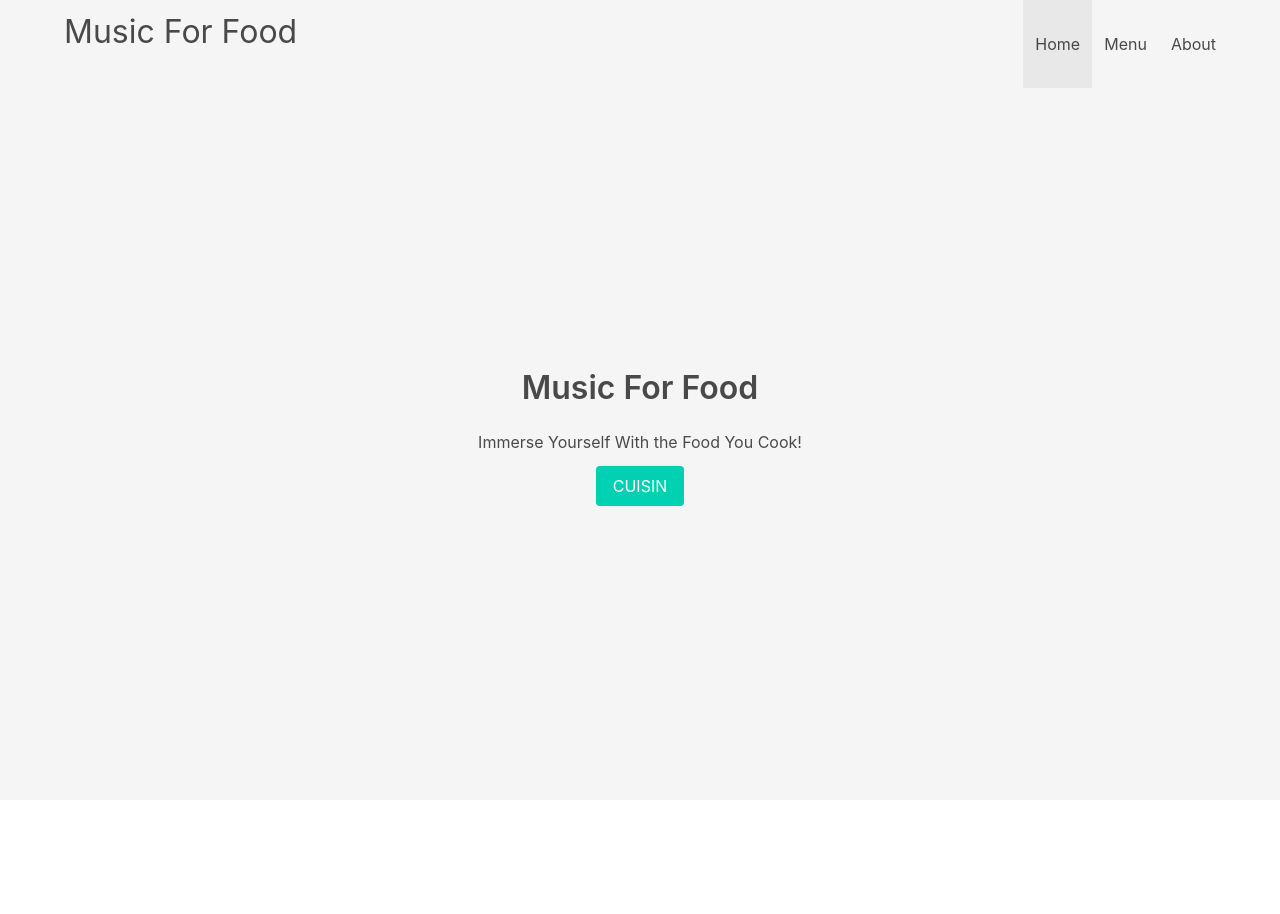
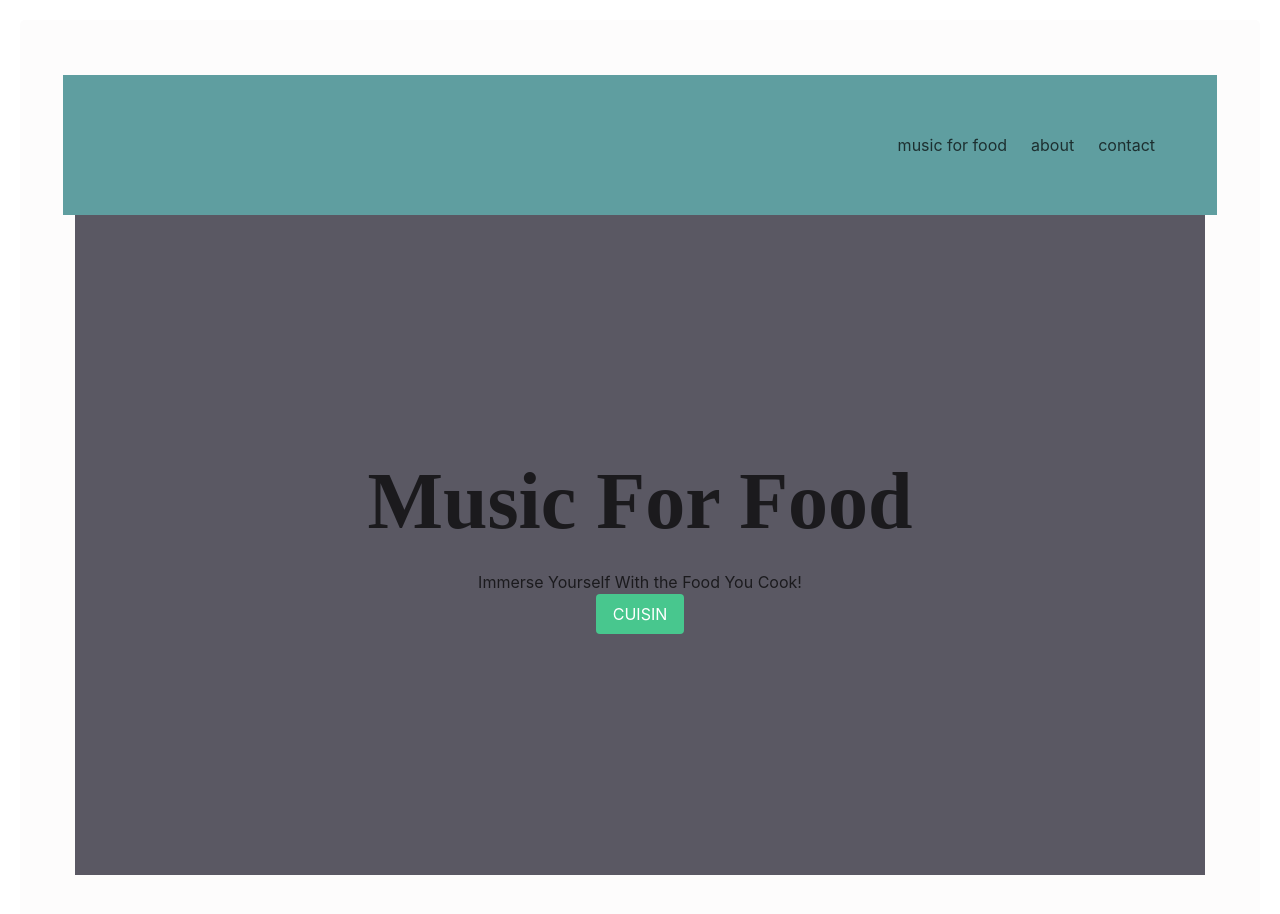
Before and after one commit to ktywelch/MusicForFood, a plain HTML site: page assets/html/first-page.html in a window 1280 px wide. Before the commit the page ends 800 px from the top, so only its background shows below. Drawn offline with nearby package versions, Linux system fonts and the light colour scheme.

Commit message:
adjusting and fixing minor issues from html

```diff
--- a/assets/html/first-page.html
+++ b/assets/html/first-page.html
@@ -5,6 +5,7 @@
     <meta name="viewport" content="width=device-width, initial-scale=1.0">
     <title>Document</title>
     <link rel="stylesheet" href="https://cdn.jsdelivr.net/npm/bulma@0.9.1/css/bulma.min.css">
+    <link rel="stylesheet" href="../css/style-page1.css">
 </head>
 <body>
     <section class="hero is-light is-fullheight">
@@ -12,9 +13,6 @@
           <header class="navbar">
             <div class="container">
               <div class="navbar-brand">
-                <a class="navbar-item title">
-                  <h1>Music For Food</h1>
-                </a>
                 <span class="navbar-burger burger" data-target="navbarMenuHeroC">
                   <span></span>
                   <span></span>
@@ -23,14 +21,14 @@
               </div>
               <div id="navbarMenuHeroC" class="navbar-menu">
                 <div class="navbar-end">
-                  <a class="navbar-item is-active">
-                    Home
+                  <a class="navbar-item">
+                    music for food
                   </a>
                   <a class="navbar-item">
-                    Menu
+                    about
                   </a>
                   <a class="navbar-item">
-                    About
+                    contact
                   </a>
                 </div>
               </div>
@@ -42,8 +40,8 @@
                 <h1 class="title">Music For Food</h1>
                 <h2>Immerse Yourself With the Food You Cook!</h2>
                 <!-- i prefer cuisin here  -->
-                <a class="button is-primary my-3">CUISIN</a>
+                <a class="button is-success">CUISIN</a>
             </div>
-</section>
+    </section>
 </body>
 </html>
```
